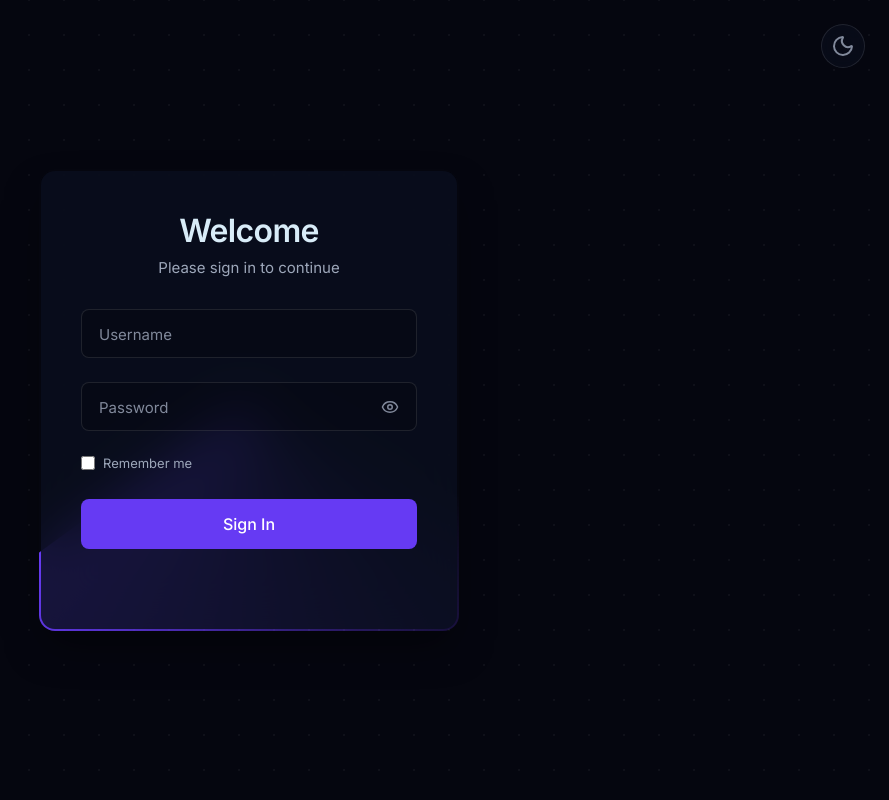
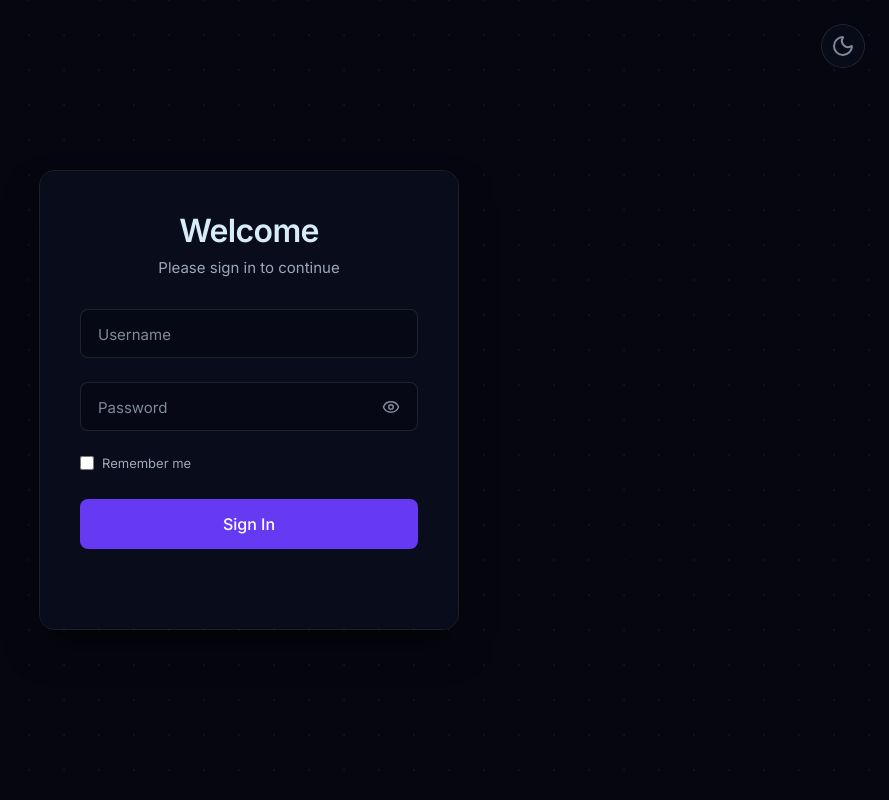
Before and after one commit to jtatipamula-design/proj_tb, a Python web app: template templates/login.html in a window 1280 px wide. Shown: the whole page, without its empty margins (391-1280 px from the left). Run offline with Jinja, Linux system fonts and the light colour scheme; the template is opened without the code that fills it, so the values that code supplies are empty.

Commit message:
Update login.html

```diff
--- a/templates/login.html
+++ b/templates/login.html
@@ -78,41 +78,22 @@
         html.light-mode .theme-toggle:hover { color: var(--color-midnight-ink); }
 
         /* ========================================= */
-        /* ACETERNITY ANIMATED CARD BORDER           */
+        /* LOGIN CARD STYLING                        */
         /* ========================================= */
         .login-card {
             position: relative;
             width: 100%; max-width: 420px;
             border-radius: 16px;
-            padding: 2px; /* This creates the thickness of the animated border */
-            overflow: hidden;
             box-shadow: 0 20px 40px -10px rgba(0,0,0,0.5);
             animation: slideUp 0.6s cubic-bezier(0.16, 1, 0.3, 1);
             z-index: 10;
-        }
-
-        /* The rotating conic gradient beam */
-        .login-card::before {
-            content: '';
-            position: absolute;
-            top: -50%; left: -50%;
-            width: 200%; height: 200%;
-            background: conic-gradient(
-                transparent, transparent, transparent,
-                var(--color-electric-iris)
-            );
-            animation: rotateBeam 4s linear infinite;
-            z-index: -1;
-        }
-
-        @keyframes rotateBeam {
-            100% { transform: rotate(360deg); }
+            border: 1px solid var(--glass-border);
         }
 
         .login-card-inner {
             background: rgba(10, 15, 30, 0.85);
             backdrop-filter: blur(24px); -webkit-backdrop-filter: blur(24px);
-            border-radius: 14px; /* Slightly less than the outer card to fit perfectly */
+            border-radius: 16px;
             padding: 40px;
             position: relative;
             z-index: 1;
@@ -339,7 +320,6 @@
         let H = window.innerHeight;
         let cols = [];
         let dots = [];
-        const trailHistory = [];
         const mouse = { x: -9999, y: -9999, active: false };
 
         // Physics Settings
@@ -382,8 +362,6 @@
             mouse.x = clientX;
             mouse.y = clientY;
             mouse.active = true;
-            trailHistory.push({ x: clientX, y: clientY, t: performance.now() });
-            if (trailHistory.length > 80) trailHistory.shift();
         };
 
         window.addEventListener("mousemove", (e) => setMouse(e.clientX, e.clientY));
@@ -403,7 +381,6 @@
             const isLight = document.documentElement.classList.contains('light-mode');
             const dotColor = isLight ? "rgba(0, 0, 0, 0.4)" : "rgba(255, 255, 255, 0.4)";
             const lineColor = isLight ? "rgba(102, 58, 243, 0.8)" : "rgba(182, 217, 252, 0.8)";
-            const trailColor = "rgba(102, 58, 243, 0.9)"; // Electric Iris
 
             // Physics Update
             for (const d of dots) {
@@ -456,21 +433,6 @@
                 ctx.beginPath(); ctx.arc(d.x, d.y, 1 + prox * 2.5, 0, 2 * Math.PI); ctx.fill();
             }
 
-            // Draw Cursor Trail
-            const now = performance.now();
-            ctx.lineCap = "round";
-            ctx.lineJoin = "round";
-            for (let i = 1; i < trailHistory.length; i++) {
-                const a = trailHistory[i - 1];
-                const b = trailHistory[i];
-                const age = now - b.t;
-                if (age > 300) continue;
-                ctx.globalAlpha = Math.max(0, 1 - age / 300) * 0.8;
-                ctx.strokeStyle = trailColor;
-                ctx.lineWidth = 2.5;
-                ctx.beginPath(); ctx.moveTo(a.x, a.y); ctx.lineTo(b.x, b.y); ctx.stroke();
-            }
-
             ctx.globalAlpha = 1;
             requestAnimationFrame(animateGrid);
         }
```
